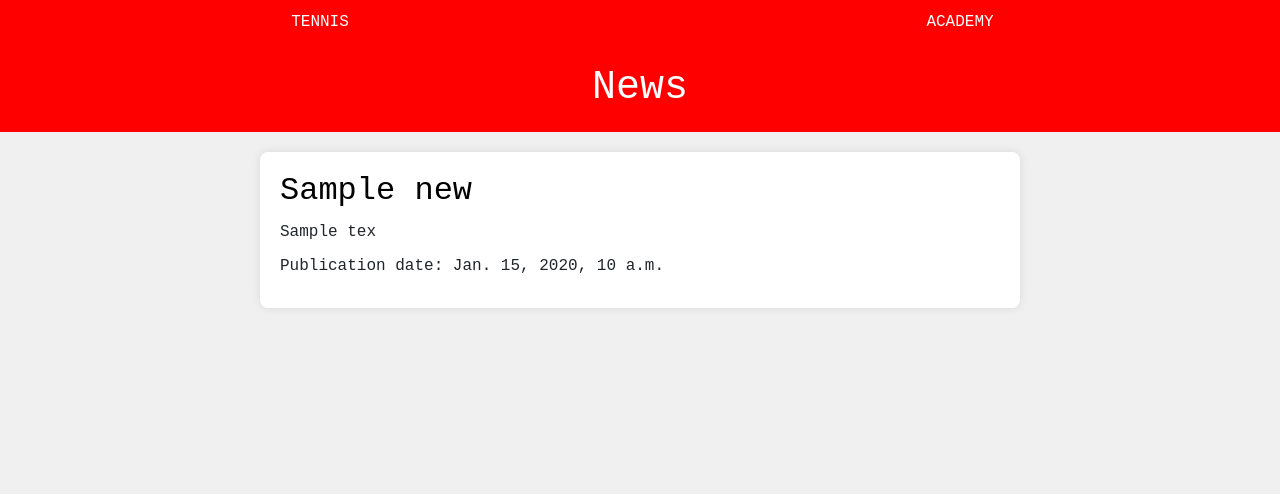
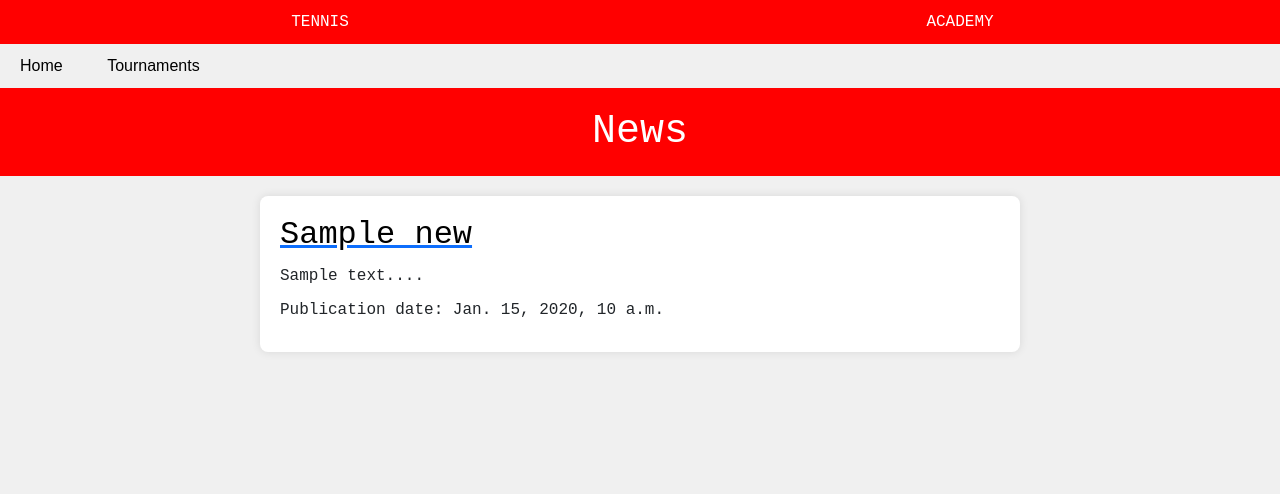
Before and after one commit to bvelizmera/Bill-s-Academy_capstoneproject, a Django app: page / in a window 1280 px wide. Shown: the top 494 px of the page. Run offline with Django 4.2, Linux system fonts and the light colour scheme; tables that the repository leaves empty hold one stand-in row (values such as "Sample post").

Commit message:
creation of basic nav-bar on page

```diff
--- a/static/css/style.css
+++ b/static/css/style.css
@@ -3,6 +3,10 @@
     margin: 0;
     padding: 0;
     background-color: #f0f0f0;
+}
+img {
+    width: 200px; /* Set width to 200 pixels */
+    height: auto; /* Maintain aspect ratio */
 }
 
 header {
@@ -57,3 +61,36 @@
     bottom: 0;
     width: 100vw;
 }
+
+/* Nav-bar css */
+
+#nav-bar * {
+    margin: 0;
+    padding: 0;
+    font-family: Arial, sans-serif;
+}
+
+#nav-bar nav {
+    background-color: #333;
+}
+
+#nav-bar ul {
+    list-style-type: none;
+    padding: 0;
+    margin: 0;
+}
+
+#nav-bar li {
+    display: inline-block;
+}
+
+#nav-bar li a {
+    display: block;
+    padding: 10px 20px;
+    color: black;
+    text-decoration: none;
+}
+
+#nav-bar li a:hover {
+    background-color: #555;
+}
--- a/templates/base.html
+++ b/templates/base.html
@@ -1,6 +1,7 @@
 {% load static %}
 
 {% url 'home' as home_url %}
+{% url 'tournaments' as tournament_urls %}
 
 <html class="h-100" lang="en">
 
@@ -36,6 +37,14 @@
     </header>
 
     <main>
+    <nav id="nav-bar">
+
+        <ul>
+            <li><a href="{% url 'home' %}">Home</a></li>
+            <li><a href="{% url 'tournaments' %}">Tournaments</a></li>
+        </ul>
+
+    </nav>
         {% block content %}
         <!-- Content Goes here -->
         {% endblock content %}
--- a/tournament/templates/tournament/new_list.html
+++ b/tournament/templates/tournament/new_list.html
@@ -2,16 +2,18 @@
 {% block content %}
 
 <header>
-<h1>News</h1>
+    <h1>News</h1>
 </header>
 
 <div class="container">
     {% for new in object_list %}
     <div class="news">
-        <h2>{{new.title}}</h2>
-        <p>{{new.content|slice:":10"}} </p>
+        <a href="{% url 'new_detail' new.pk %}" class="post-link">
+            <h2>{{ new.title }}</h2>
+        </a>
+        <p>{{new.content|slice:":200"}}... </p>
         <p>Publication date: {{new.created_on}}</p>
-
+    </div>
 
     {% endfor %}
 </div>
--- a/tournament/templates/tournament/tournament_list.html
+++ b/tournament/templates/tournament/tournament_list.html
@@ -9,7 +9,7 @@
 <div class="container">
     {% for tournament in object_list %}
     <div class="tournament">
-        <h2>{{tournament.name}}</h2>
+       <a href="{% url 'tournament_detail' tournament.pk %}" class="post-link"> <h2>{{tournament.name}}</h2></a>
         <p>Date: {{tournament.start_date}} - {{tournament.end_date}}</p>
         <p>Location: {{tournament.location}} </p>
         <p>Number of Participants: {{tournament.max_participants}} </p>
--- a/tournament/urls.py
+++ b/tournament/urls.py
@@ -3,5 +3,7 @@
 
 urlpatterns = [
     path('tournaments/', views.TournamentList.as_view(), name='tournaments'),
-    path('', views.NewsList.as_view(), name='home')
+    path('', views.NewsList.as_view(), name='home'),
+    path('tournament/<int:pk>/', views.tournament_detail, name='tournament_detail'),
+    path('new/<int:pk>/', views.new_detail, name="new_detail"),
 ]
--- a/tournament/views.py
+++ b/tournament/views.py
@@ -1,4 +1,4 @@
-from django.shortcuts import render
+from django.shortcuts import render, get_object_or_404
 from django.views import generic
 from .models import Tournament, New
 
@@ -6,8 +6,49 @@
 class TournamentList(generic.ListView):
     queryset = Tournament.objects.all()
     template_name = "tournament_list.html"
-    paginated_by = 2
 
 class NewsList(generic.ListView):
+    queryset = New.objects.filter(status=1)
+    template_name = "new_list.html"
+
+def tournament_detail(request, pk):
+    """
+    Shows tournament detials
+
+    **Context**
+    ``tournament`` instance of :model: `tournament.Tournament`
+
+    **Template:**
+
+    :template:`blog/tournament_detail.html`
+    """
+
+    queryset = Tournament.objects.all()
+    tournament = get_object_or_404(queryset, pk=pk)
+
+    return render(
+        request,
+        "tournament/tournament_detail.html",
+        {"tournament": tournament},
+    )
+
+def new_detail(request, pk):
+    """
+    Shows tournament detials
+
+    **Context**
+    ``tournament`` instance of :model: `tournament.Tournament`
+
+    **Template:**
+
+    :template:`blog/tournament_detail.html`
+    """
+
     queryset = New.objects.all()
-    template_name = "new_list.html"
+    new = get_object_or_404(queryset, pk=pk)
+
+    return render(
+        request,
+        "tournament/new_detail.html",
+        {"new": new},
+    )
```
Also changed, not shown: tournament/templates/tournament/new_detail.html (added, +26 -0 lines), tournament/templates/tournament/tournament_detail.html (added, +44 -0 lines), static/images/default.jpg (added), 2 other files.
